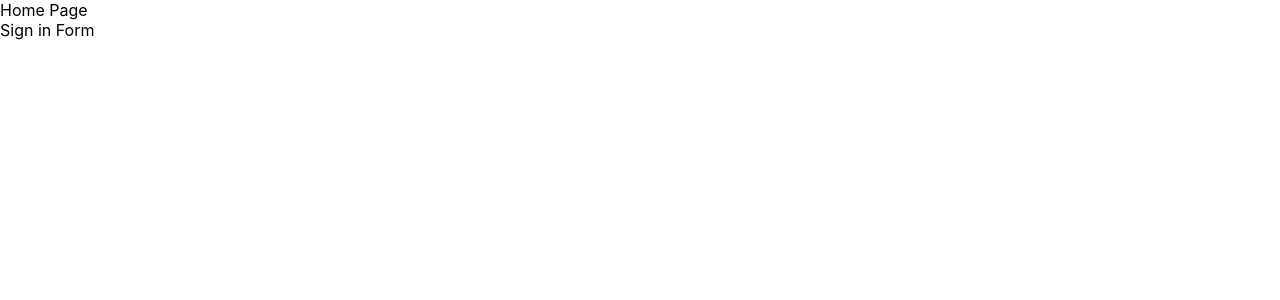
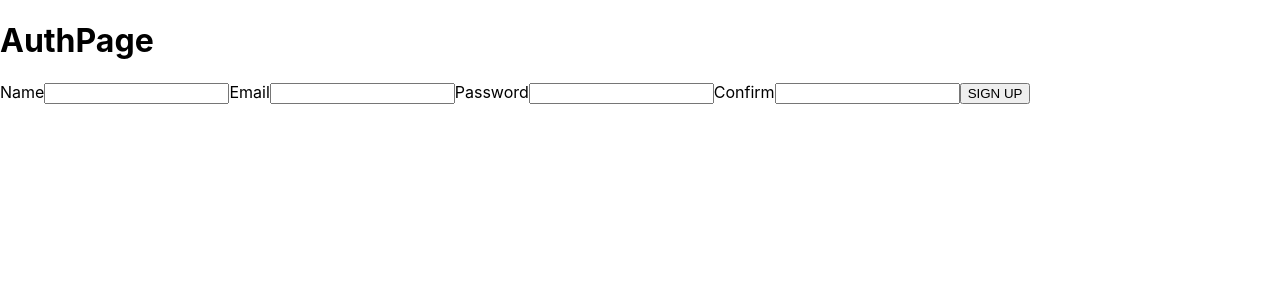
Before and after one commit to alonzoalcantar/Spotify-Mock-Application, a React (Create React App) app: page /authpage in a window 1280 px wide. Shown: the top 300 px of the page. Built offline with nearby package versions, Linux system fonts and the light colour scheme.

Commit message:
Sign up form displays on auth page

```diff
--- a/src/Components/AuthPage/AuthPage.jsx
+++ /dev/null
@@ -1,7 +0,0 @@
-export default function SignInForm() {
-    return(
-        <div>
-            Sign in Form
-        </div>
-    )
-}
--- /dev/null
+++ b/src/Components/Navbar/navbar.jsx
@@ -0,0 +1,11 @@
+import { Link } from "react-router-dom"
+
+export default function Navbar(){
+    return(
+        <nav>
+            <Link to='/home'>Home</Link>
+            &nbsp; | &nbsp;
+            <Link to='/profile'>Profile</Link>
+        </nav>
+    )
+}
--- a/src/Components/Profile/profile.jsx
+++ b/src/Components/Profile/profile.jsx
@@ -1,7 +1,7 @@
 export default function profile() {
     return (
         <div>
-            profile page
+            Profile Page
         </div>
     )
 }
--- /dev/null
+++ b/src/Components/SignUpForm/SignUpForm.jsx
@@ -0,0 +1,45 @@
+import { Component } from 'react';
+
+export default class SignUpForm extends Component {
+  state = {
+    name: '',
+    email: '',
+    password: '',
+    confirm: '',
+    error: ''
+  };
+
+  handleSubmit = (evt) => {
+    evt.preventDefault();
+    alert(JSON.stringify(this.state));
+  }
+
+  handleChange = (evt) => {
+    this.setState({
+      [evt.target.name]: evt.target.value,
+      error: ''
+    });
+  }
+
+  render() {
+    const disable = this.state.password !== this.state.confirm;
+    return (
+      <div>
+        <div className="form-container">
+          <form autoComplete="off" onSubmit={this.handleSubmit}>
+            <label>Name</label>
+            <input type="text" name="name" value={this.state.name} onChange={this.handleChange} required />
+            <label>Email</label>
+            <input type="email" name="email" value={this.state.email} onChange={this.handleChange} required />
+            <label>Password</label>
+            <input type="password" name="password" value={this.state.password} onChange={this.handleChange} required />
+            <label>Confirm</label>
+            <input type="password" name="confirm" value={this.state.confirm} onChange={this.handleChange} required />
+            <button type="submit" disabled={disable}>SIGN UP</button>
+          </form>
+        </div>
+        <p className="error-message">&nbsp;{this.state.error}</p>
+      </div>
+    );
+  }
+}
--- a/src/Pages/App.jsx
+++ /dev/null
@@ -1,24 +0,0 @@
-
-import { useState } from 'react';
-import AuthPage from '../Components/AuthPage/AuthPage'
-import Home from '../Components/Home/home'
-
-
-function App() {
-
-  const [user, setUser]= useState(null)
-
-
-  return (
-    <div className="App">
-      <header className="App-header">
-       <Home/>
-      </header>
-      <div>
-        <AuthPage/>
-      </div>
-    </div>
-  );
-}
-
-export default App;
--- /dev/null
+++ b/src/Pages/App/App.jsx
@@ -0,0 +1,37 @@
+import { Route, Routes } from 'react-router-dom';
+import { useState } from 'react';
+import AuthPage from '../AuthPage/AuthPage'
+import Home from '../../Components/Home/home'
+import Profile from '../../Components/Profile/profile'
+import Navbar from '../../Components/Navbar/navbar';
+
+
+function App() {
+
+  const [user, setUser]= useState(null)
+
+
+  return (
+    <div className="App">
+      <header className="App-header">
+        { user ?
+        <>
+        <Navbar/>
+        <Routes>
+          <Route path='/profile' element={<Profile/>}/>
+          <Route path='/home' element={<Home/>}/>
+          <Route path='/authpage' element={<AuthPage/>}/>
+        </Routes>
+        </>
+        :
+        <AuthPage/>
+}
+      </header>
+      <div>
+      </div>
+
+    </div>
+  );
+}
+
+export default App;
--- /dev/null
+++ b/src/Pages/AuthPage/AuthPage.jsx
@@ -0,0 +1,15 @@
+import SignUpForm from "../../Components/SignUpForm/SignUpForm"
+
+export default function AuthPage111() {
+    return(
+        <div>
+        <h1>AuthPage</h1>
+
+
+        <div>
+            <SignUpForm/>
+        </div>
+
+        </div>
+    )
+}
```
Also changed, not shown: src/index.js (+7 -7 lines), src/Pages/App/App.css (renamed from src/Pages/App.css).
